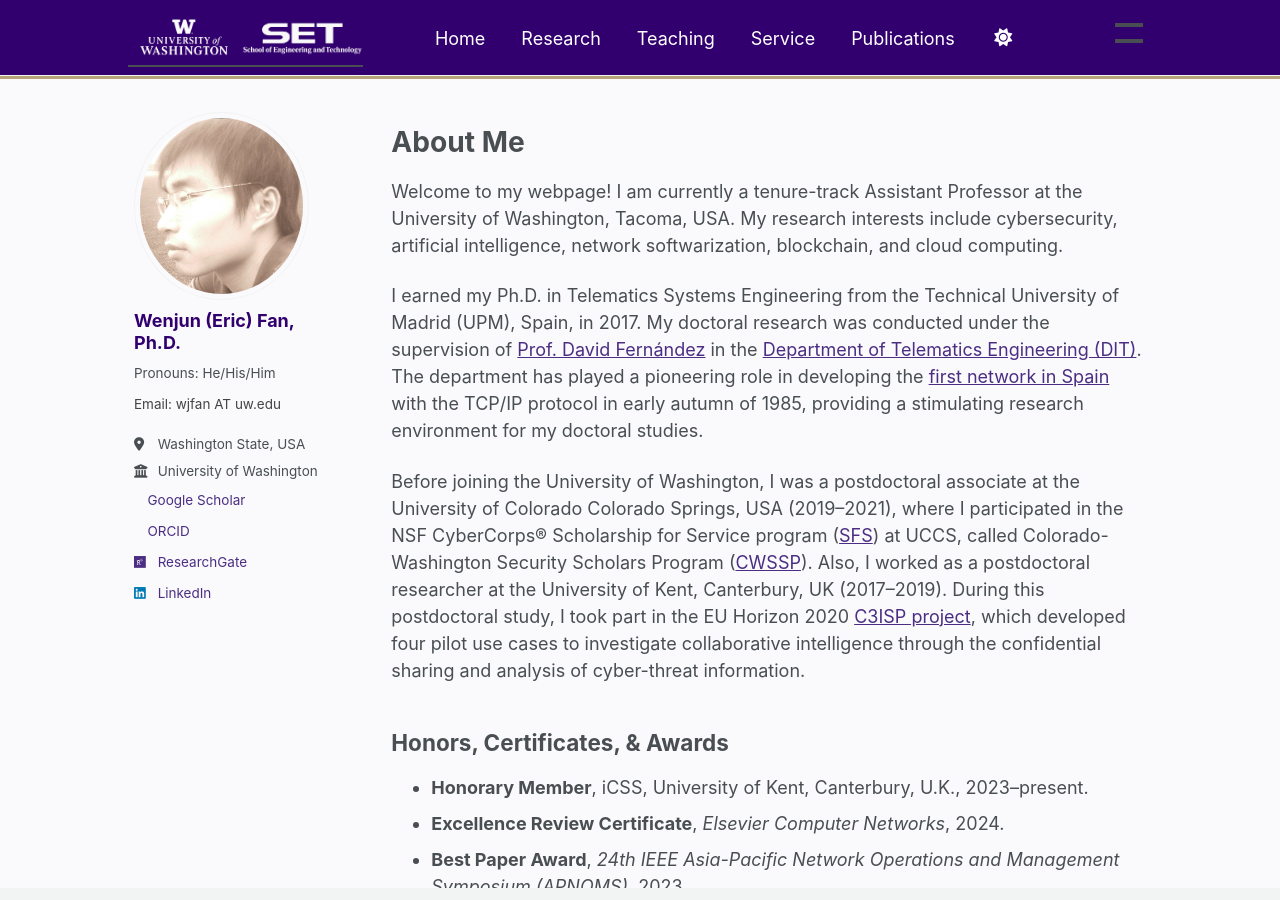
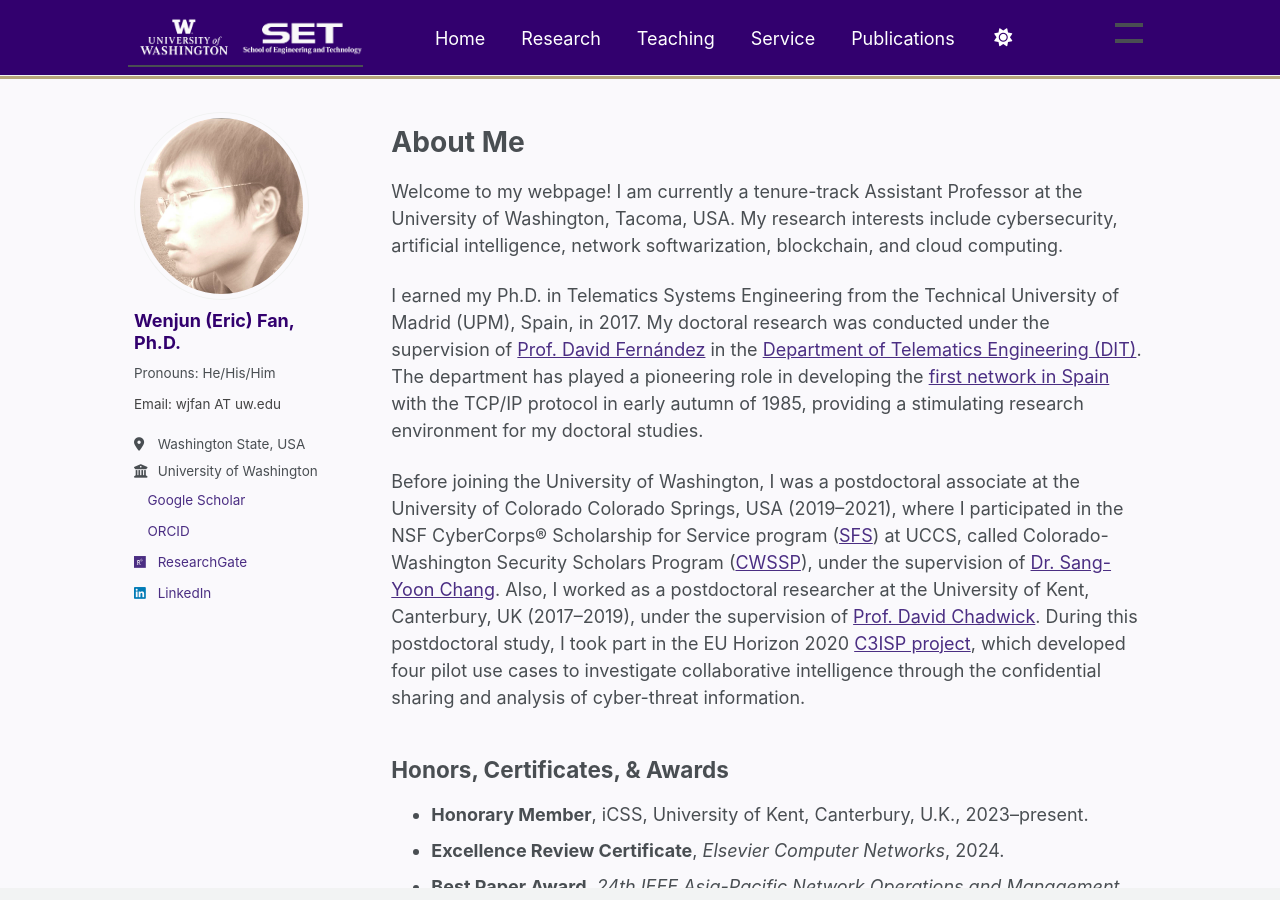
Before and after one commit to fanwj2010/fanwj2010.github.io, a Jekyll site: the page built from _pages/about.md, in a window 1280 px wide and 900 px high. Built offline with Jekyll 4.4.1, drawn with Linux system fonts in a browser that asks for light colours; a script bundle is joined from its source files by our own code; a style sheet for code colours, icons or effects is not loaded.

Commit message:
Update about.md

```diff
--- a/_pages/about.md
+++ b/_pages/about.md
@@ -11,8 +11,8 @@
 
 I earned my Ph.D. in Telematics Systems Engineering from the Technical University of Madrid (UPM), Spain, in 2017. My doctoral research was conducted under the supervision of [Prof. David Fernández](https://www.dit.upm.es/~giros/en/member/david.fernandez/) in the [Department of Telematics Engineering (DIT)](https://www.dit.upm.es/). The department has played a pioneering role in developing the [first network in Spain](https://www.upm.es/internacional?id=CON24515&prefmt=articulo&fmt=detail) with the TCP/IP protocol in early autumn of 1985, providing a stimulating research environment for my doctoral studies.
 
-Before joining the University of Washington, I was a postdoctoral associate at the University of Colorado Colorado Springs, USA (2019–2021), where I participated in the NSF CyberCorps® Scholarship for Service program ([SFS](https://sfs.opm.gov/)) at UCCS, called Colorado-Washington Security Scholars Program ([CWSSP](https://cwssp.uccs.edu/)).
-Also, I worked as a postdoctoral researcher at the University of Kent, Canterbury, UK (2017–2019). During this postdoctoral study, I took part in the EU Horizon 2020 [C3ISP project](https://cordis.europa.eu/project/id/700294), which developed four pilot use cases to investigate collaborative intelligence through the confidential sharing and analysis of cyber-threat information.
+Before joining the University of Washington, I was a postdoctoral associate at the University of Colorado Colorado Springs, USA (2019–2021), where I participated in the NSF CyberCorps® Scholarship for Service program ([SFS](https://sfs.opm.gov/)) at UCCS, called Colorado-Washington Security Scholars Program ([CWSSP](https://cwssp.uccs.edu/)), under the supervision of [Dr. Sang-Yoon Chang](https://academics.uccs.edu/~schang2/).
+Also, I worked as a postdoctoral researcher at the University of Kent, Canterbury, UK (2017–2019), under the supervision of [Prof. David Chadwick](https://www.kent.ac.uk/school-of-computing/people/3071/chadwick-david). During this postdoctoral study, I took part in the EU Horizon 2020 [C3ISP project](https://cordis.europa.eu/project/id/700294), which developed four pilot use cases to investigate collaborative intelligence through the confidential sharing and analysis of cyber-threat information.
 
 <!--
 Welcome to my personal webpage! I am currently a tenure-track Assistant Professor at the University of Washington, Tacoma, US. My research interests include cybersecurity, artificial intelligence, network softwarization, blockchain, and cloud computing. Prior to joining UW Tacoma, I was a postdoctoral associate at the University of Colorado Colorado Springs (US) from 2019 to 2021 and a postdoctoral researcher at the University of Kent, Canterbury (UK), from 2017 to 2019. I earned my PH.D. in Telematics Systems Engineering from the Technical University of Madrid (Spain) in 2017.
```
